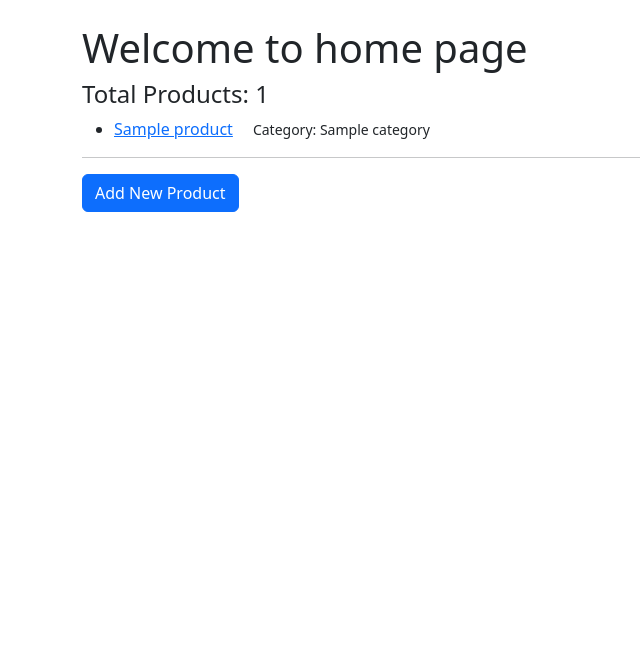
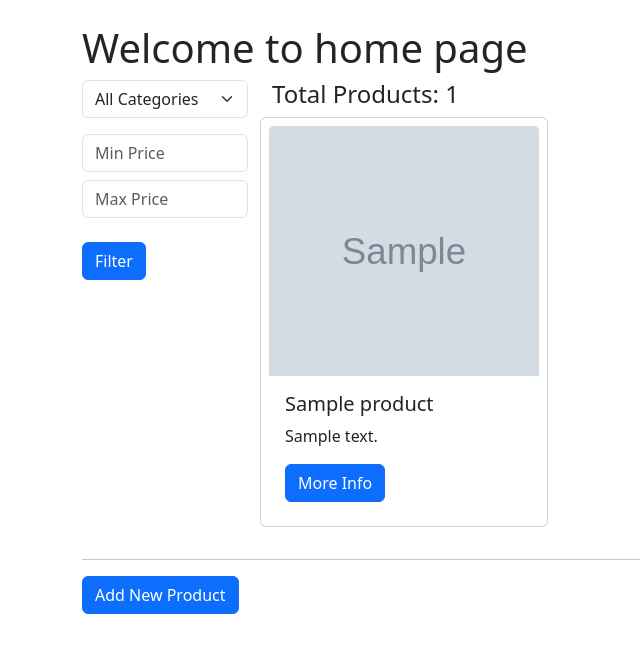
Before and after one commit to tumana777/PP-25, a Django app: page / in a window 1280 px wide. Shown: the part 56-709 px from the top of the page, without its empty margins (0-640 px from the left). Run offline with Django 5.2, Linux system fonts and the light colour scheme; tables that the repository leaves empty hold one stand-in row (values such as "Sample post"); grey boxes marked "Sample" are stand-in pictures.

Commit message:
add filter functionality

```diff
--- a/Django_Project/core/forms.py
+++ b/Django_Project/core/forms.py
@@ -5,4 +5,4 @@ class ProductForm(forms.ModelForm):
     class Meta:
         model = Product
         fields = "__all__"
-        exclude = ('available', )
+        exclude = ('available', 'views')
--- a/Django_Project/core/templates/add_product.html
+++ b/Django_Project/core/templates/add_product.html
@@ -5,7 +5,7 @@
 
 {% block title %} Add product {% endblock %}
 {% block content %}
-    <form class="custom-class" method="POST">
+    <form class="custom-class" method="POST" enctype="multipart/form-data">
         {% csrf_token %}
         {{ form|crispy }}
         <button class="btn btn-success mb-3">Add Product</button>
--- a/Django_Project/core/templates/index.html
+++ b/Django_Project/core/templates/index.html
@@ -4,12 +4,36 @@
 
 {% block content %}
     <h1>Welcome to home page</h1>
+    <div class="row">
+        <div class="col-md-2">
+            <form action="">
+                <select class="form-select" name="category">
+                    <option value="">All Categories</option>
+                    {% for category in categories %}
+                        <option value="{{ category.name }}">{{ category.name }}</option>
+                    {% endfor %}
+                </select>
+                <input class="form-control mt-3" type="number" name="min_price" placeholder="Min Price" value="{{ request.GET.min_price }}">
+                <input class="form-control mt-2" type="number" name="max_price" placeholder="Max Price" value="{{ request.GET.max_price }}">
+                <button class="btn btn-primary mt-4">Filter</button>
+            </form>
+        </div>
+        <div class="col-md-10">
             <h4>Total Products: {{ total_products }}</h4>
-        <ul>
+                <div class="row d-flex justify-content-between">
                     {% for product in products %}
-                <li><a style="margin-right: 20px" href="{% url 'core:product_detail' product.pk %}">{{ product.name }}</a><small>Category: {{ product.category.name }}</small></li>
+                        <div class="card p-2 mb-3" style="width: 18rem;">
+                          {% if product.image %}
+                              <img src="{{ product.image.url }}" class="card-img-top" style="height: 250px" alt="...">
+                          {% endif %}
+                          <div class="card-body">
+                            <h5 class="card-title">{{ product.name }}</h5>
+                            <p class="card-text">{{ product.description }}</p>
+                            <a href="{% url 'core:product_detail' product.pk %}" class="btn btn-primary">More Info</a>
+                          </div>
+                        </div>
                     {% endfor %}
-        </ul>
+                </div>
             {% if is_paginated %}
                 <nav aria-label="Page navigation example">
                   <ul class="pagination">
@@ -37,6 +61,8 @@
                   </ul>
                 </nav>
             {% endif %}
+        </div>
+    </div>
     <hr>
     <a class="btn btn-primary" href="{% url 'core:add_product' %}">Add New Product</a>
 {% endblock %}
--- a/Django_Project/core/templates/update_product.html
+++ b/Django_Project/core/templates/update_product.html
@@ -6,7 +6,7 @@
 {% block title %} Update Product {% endblock %}
 
 {% block content %}
-    <form class="custom-class" action="" method="POST">
+    <form class="custom-class" action="" method="POST" enctype="multipart/form-data">
         {% csrf_token %}
         {{ form|crispy }}
         <button class="btn btn-success mb-3">Update</button>
--- a/Django_Project/core/views.py
+++ b/Django_Project/core/views.py
@@ -6,7 +6,7 @@ from django.urls import reverse_lazy
 from django.db.models import Q
 
 from core.forms import ProductForm
-from core.models import Product
+from core.models import Product, Category
 from django.views.generic import (
     ListView, CreateView, UpdateView,
     DetailView, DeleteView
@@ -24,15 +24,28 @@ class ProductListView(ListView):
         products = Product.objects.all().select_related('category').order_by('-created_at')
 
         search_query = self.request.GET.get('q')
+        category_name = self.request.GET.get('category')
+        min_price = self.request.GET.get('min_price')
+        max_price = self.request.GET.get('max_price')
 
         if search_query:
             products = products.filter(Q(name__icontains=search_query) | Q(description__icontains=search_query))
+
+        if category_name:
+            products = products.filter(category__name=category_name)
+
+        if min_price:
+            products = products.filter(price__gte=min_price)
+
+        if max_price:
+            products = products.filter(price__lte=max_price)
 
         return products
 
     def get_context_data(self, **kwargs):
         context = super().get_context_data(**kwargs)
         context['total_products'] = self.get_queryset().count()
+        context['categories'] = Category.objects.all()
         return context
 
 class ProductDetailView(DetailView):
--- a/Django_Project/test_project/settings.py
+++ b/Django_Project/test_project/settings.py
@@ -149,3 +149,5 @@ DEFAULT_AUTO_FIELD = 'django.db.models.BigAutoField'
 INTERNAL_IPS = [
     "127.0.0.1",
 ]
+
+# SESSION_COOKIE_AGE = 30
```
Also changed, not shown: Django_Project/media/product_images/11-min_50_1024x10242x.webp (added), Django_Project/media/product_images/blender.webp (added). Lines whose indentation alone changed are shown as unchanged.
